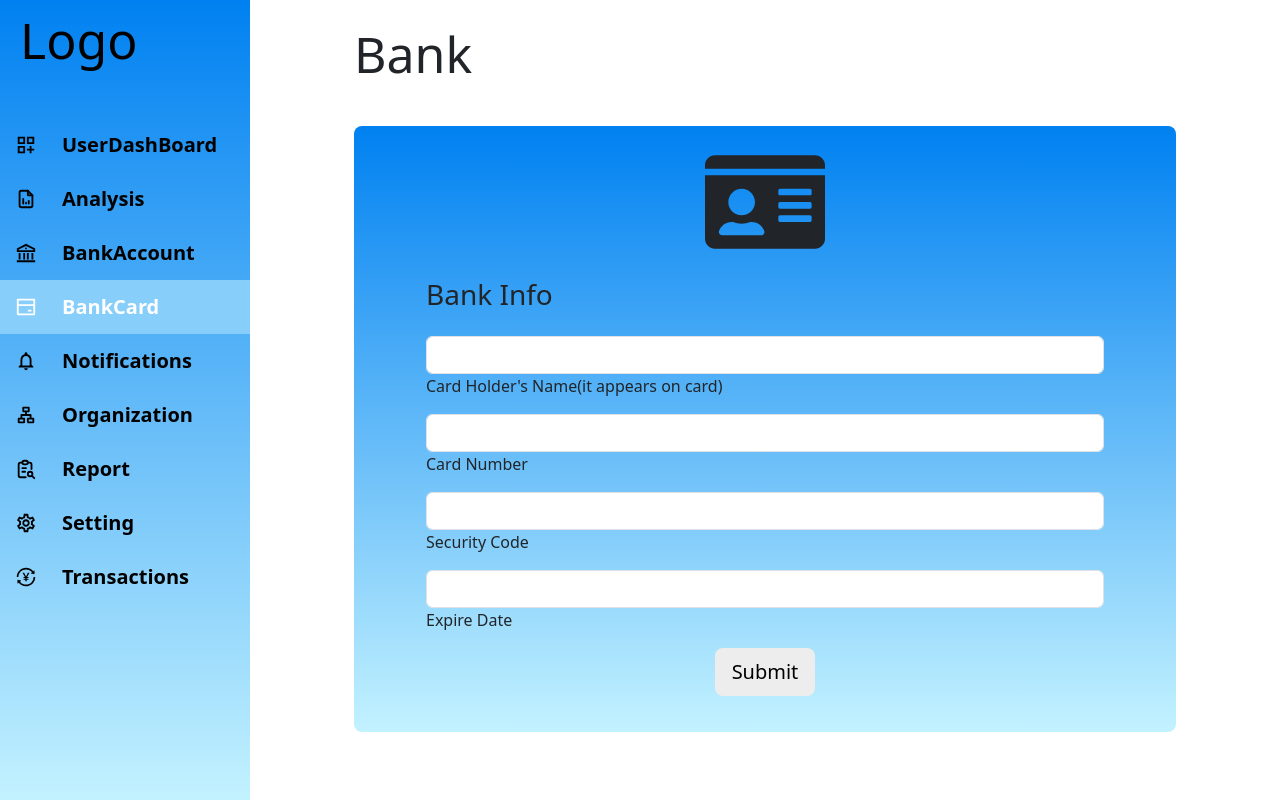
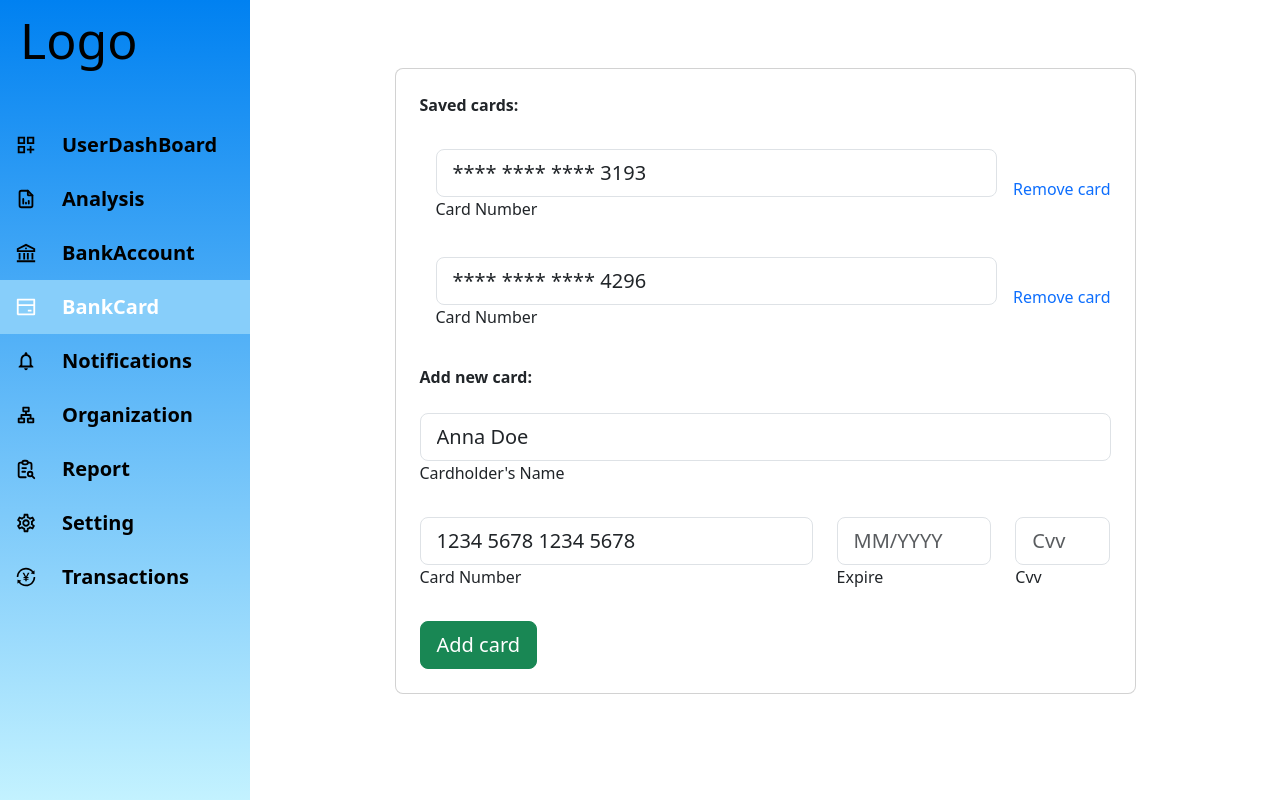
Before and after one commit to chinthaka20010226/Expensy_SideBar_, a React (Create React App) app: page /bankCard in a window 1280 px wide. Built offline with nearby package versions, Linux system fonts and the light colour scheme.

Commit message:
Add new BankCard & new BankAccount

```diff
--- a/src/Pages/BankAccount.js
+++ b/src/Pages/BankAccount.js
@@ -1,10 +1,60 @@
 import React from 'react';
+import '../Style/BankAccount.css';
+
+import { FaIdCard } from "react-icons/fa";
 
 function BankAccount(){
     return(
-        <div>
-            <h1>This is a BankAccount page</h1>
-        </div>
+        <section className="h-100">
+            <div class="container py-1 px-md-5 h-100 bank-acc-container">
+                <div className='row'>
+                    <div className='col px-md-5 bank-acc-container-top-section'>
+                        <h1 className='bank-acc-container-top-section-title'>Bank</h1>
+                    </div>
+                </div>
+                <div class="row d-flex justify-content-center align-items-center h-100">
+                    <div class="col px-md-5 bank-acc-container-body-section">
+                        <div class="card bank-acc-card rounded-3 p-3">
+                            <div className='w-100 d-flex justify-content-center align-items-center bank-acc-container-body-section-image'>
+                                <FaIdCard />
+                            </div>
+                            <div class="card-body px-md-5">
+                                <h3 class="mb-2 pb-2 pb-md-0 mb-md-4 px-md-2">Bank Info</h3>
+
+                                <form class="px-md-2 bank-acc-container-body-section-inputs w-100">
+
+                                    <div class="form-outline mb-2 bank-acc-container-body-section-input">
+                                        <input type="text" id="form3Example1q" class="form-control" />
+                                        <label class="form-label" for="form3Example1q">Card Holder's Name(it appears on card)</label>
+                                    </div>
+
+                                    <div class="form-outline mb-2 bank-acc-container-body-section-input">
+                                        <input type="text" class="form-control" id="exampleDatepicker1" />
+                                        <label for="exampleDatepicker1" class="form-label">Card Number</label>
+                                    </div>
+
+                                    <div class="form-outline mb-2 bank-acc-container-body-section-input">
+                                        <input type="text" class="form-control" id="exampleDatepicker1" />
+                                        <label for="exampleDatepicker1" class="form-label">Security Code</label>
+                                    </div>
+
+                                    <div class="form-outline mb-2 bank-acc-container-body-section-input">
+                                        <input type="text" class="form-control" id="exampleDatepicker1" />
+                                        <label for="exampleDatepicker1" class="form-label">Expire Date</label>
+                                    </div>
+
+                                    <div className='bank-acc-submit d-flex justify-content-center w-100'>
+                                        <button type="submit" className="btn bank-acc-submit-btn d-flex justify-content-center btn-lg mb-1">Submit</button>
+                                    </div>
+
+                                </form>
+
+                            </div>
+                        </div>
+                    </div>
+                </div>
+            </div>
+        </section>
     );
 }
 
--- a/src/Pages/BankCard.js
+++ b/src/Pages/BankCard.js
@@ -1,55 +1,72 @@
 import React from 'react';
-import '../Style/BankCard.css';
-
-import { FaIdCard } from "react-icons/fa";
 
 function BankCard(){
     return(
-        <section className="h-100">
-            <div class="container py-1 px-md-5 h-100 bank-card-container">
-                <div className='row'>
-                    <div className='col px-md-5 bank-card-container-top-section'>
-                        <h1 className='bank-card-container-top-section-title'>Bank</h1>
+        <section class="p-4 p-md-5 h-100 w-100">
+            <div class="row d-flex justify-content-center">
+                <div class="col-sm-10">
+                    <div class="card rounded-3">
+                        <div class="card-body p-4">
+
+                        <form action="">
+                            <p class="fw-bold mb-4 pb-2">Saved cards:</p>
+
+                            <div class="d-flex flex-row align-items-center mb-4 pb-1">
+                                <div class="flex-fill mx-3">
+                                    <div class="form-outline">
+                                        <input type="text" id="formControlLgXc" class="form-control form-control-lg"
+                                            value="**** **** **** 3193" />
+                                        <label class="form-label" for="formControlLgXc">Card Number</label>
                                     </div>
                                 </div>
-                <div class="row d-flex justify-content-center align-items-center h-100">
-                    <div class="col px-md-5 bank-card-container-body-section">
-                        <div class="card bank-card rounded-3 p-3">
-                            <div className='w-100 d-flex justify-content-center align-items-center bank-card-container-body-section-image'>
-                                <FaIdCard />
-                            </div>
-                            <div class="card-body px-md-5">
-                                <h3 class="mb-2 pb-2 pb-md-0 mb-md-4 px-md-2">Bank Info</h3>
-
-                                <form class="px-md-2 bank-card-container-body-section-inputs w-100">
-
-                                    <div class="form-outline mb-2 bank-card-container-body-section-input">
-                                        <input type="text" id="form3Example1q" class="form-control" />
-                                        <label class="form-label" for="form3Example1q">Card Holder's Name(it appears on card)</label>
+                                <a href="#!">Remove card</a>
                             </div>
 
-                                    <div class="form-outline mb-2 bank-card-container-body-section-input">
-                                        <input type="text" class="form-control" id="exampleDatepicker1" />
-                                        <label for="exampleDatepicker1" class="form-label">Card Number</label>
+                            <div class="d-flex flex-row align-items-center mb-4 pb-1">
+                                <div class="flex-fill mx-3">
+                                    <div class="form-outline">
+                                        <input type="text" id="formControlLgXs" class="form-control form-control-lg"
+                                            value="**** **** **** 4296" />
+                                        <label class="form-label" for="formControlLgXs">Card Number</label>
+                                    </div>
+                                </div>
+                                <a href="#!">Remove card</a>
                             </div>
 
-                                    <div class="form-outline mb-2 bank-card-container-body-section-input">
-                                        <input type="text" class="form-control" id="exampleDatepicker1" />
-                                        <label for="exampleDatepicker1" class="form-label">Security Code</label>
+                            <p class="fw-bold mb-4">Add new card:</p>
+
+                            <div class="form-outline mb-4">
+                                <input type="text" id="formControlLgXsd" class="form-control form-control-lg"
+                                    value="Anna Doe" />
+                                <label class="form-label" for="formControlLgXsd">Cardholder's Name</label>
                             </div>
 
-                                    <div class="form-outline mb-2 bank-card-container-body-section-input">
-                                        <input type="text" class="form-control" id="exampleDatepicker1" />
-                                        <label for="exampleDatepicker1" class="form-label">Expire Date</label>
+                            <div class="row mb-4">
+                                <div class="col-7">
+                                    <div class="form-outline">
+                                        <input type="text" id="formControlLgXM" class="form-control form-control-lg"
+                                            value="1234 5678 1234 5678" />
+                                        <label class="form-label" for="formControlLgXM">Card Number</label>
+                                    </div>
+                                </div>
+                                <div class="col-3">
+                                    <div class="form-outline">
+                                        <input type="password" id="formControlLgExpk" class="form-control form-control-lg"
+                                            placeholder="MM/YYYY" />
+                                        <label class="form-label" for="formControlLgExpk">Expire</label>
+                                    </div>
+                                </div>
+                                <div class="col-2">
+                                    <div class="form-outline">
+                                        <input type="password" id="formControlLgcvv" class="form-control form-control-lg"
+                                            placeholder="Cvv" />
+                                        <label class="form-label" for="formControlLgcvv">Cvv</label>
+                                    </div>
+                                </div>
                             </div>
 
-                                    <div className='bank-card-submit d-flex justify-content-center w-100'>
-                                        <button type="submit" className="btn bank-card-submit-btn d-flex justify-content-center btn-lg mb-1">Submit</button>
-                                    </div>
-
+                            <button class="btn btn-success btn-lg btn-block">Add card</button>
                         </form>
-
-                            </div>
                     </div>
                 </div>
             </div>
--- a/src/Pages/Report.js
+++ b/src/Pages/Report.js
@@ -3,7 +3,7 @@ import React from 'react';
 function Report(){
     return(
         <div>
-            <h1>This is a Report page</h1>
+            <h1>This is a Report</h1>
         </div>
     );
 }
--- a/src/Style/BankCard.css
+++ b/src/Style/BankAccount.css
@@ -7,22 +7,22 @@
 }
 
 /* --- Body --- */
-.bank-card-container-top-section-title {
+.bank-acc-container-top-section-title {
     font-size: 50px;
 }
 
-.bank-card-container-body-section-image {
+.bank-acc-container-body-section-image {
     font-size: 120px;
 }
 
-.bank-card {
+.bank-acc-card {
     border: none;
     background: linear-gradient(#0081f1, #c3f2ff);
 }
 
-.bank-card-submit {}
+.bank-acc-submit {}
 
-.bank-card-submit-btn {
+.bank-acc-submit-btn {
     font-weight: 500;
     background-color: var(--c-backgroundBankCard);
     color: var(--c-font);
@@ -30,7 +30,7 @@
 
 
 /* --- Animation --- */
-.bank-card-submit-btn:hover {
+.bank-acc-submit-btn:hover {
     background-color: var(--c-backgroundBankCardHover);
     color: var(--c-fontHover);
 }
```
Lines whose indentation alone changed are shown as unchanged.
